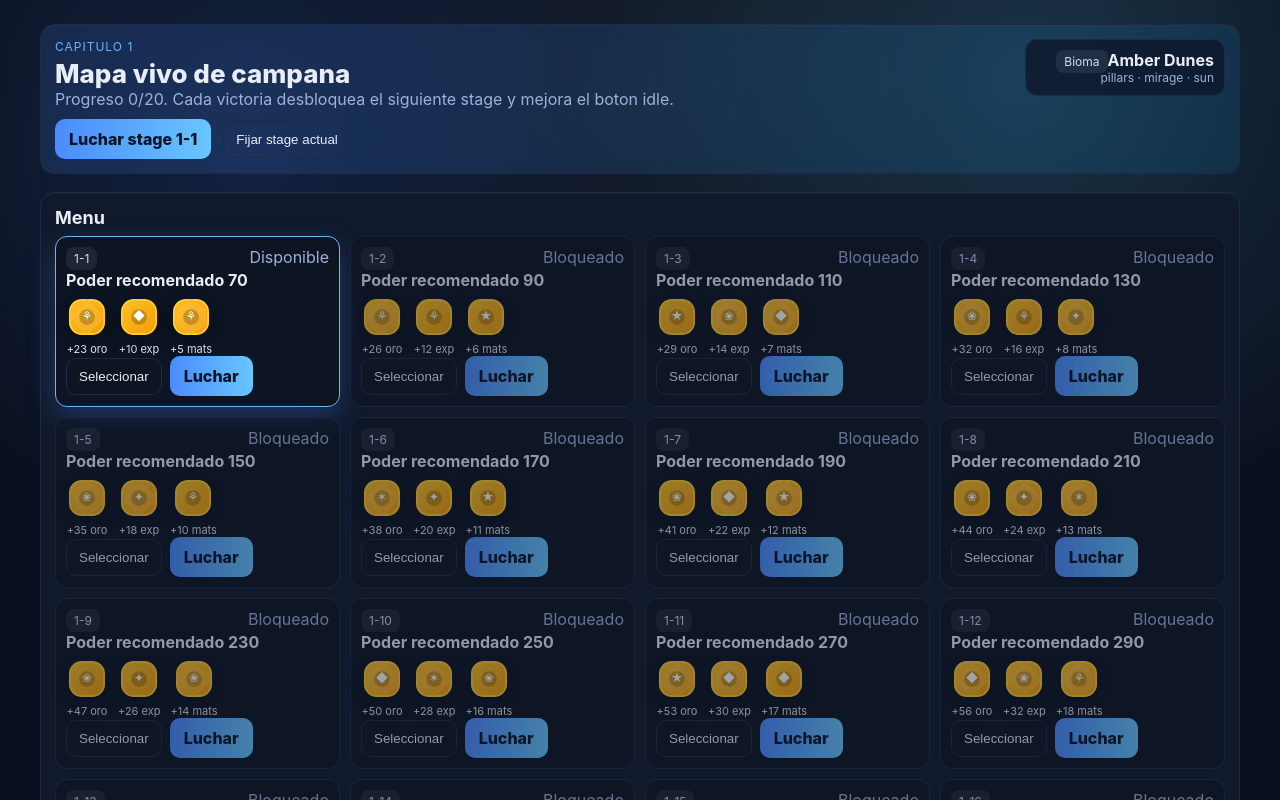
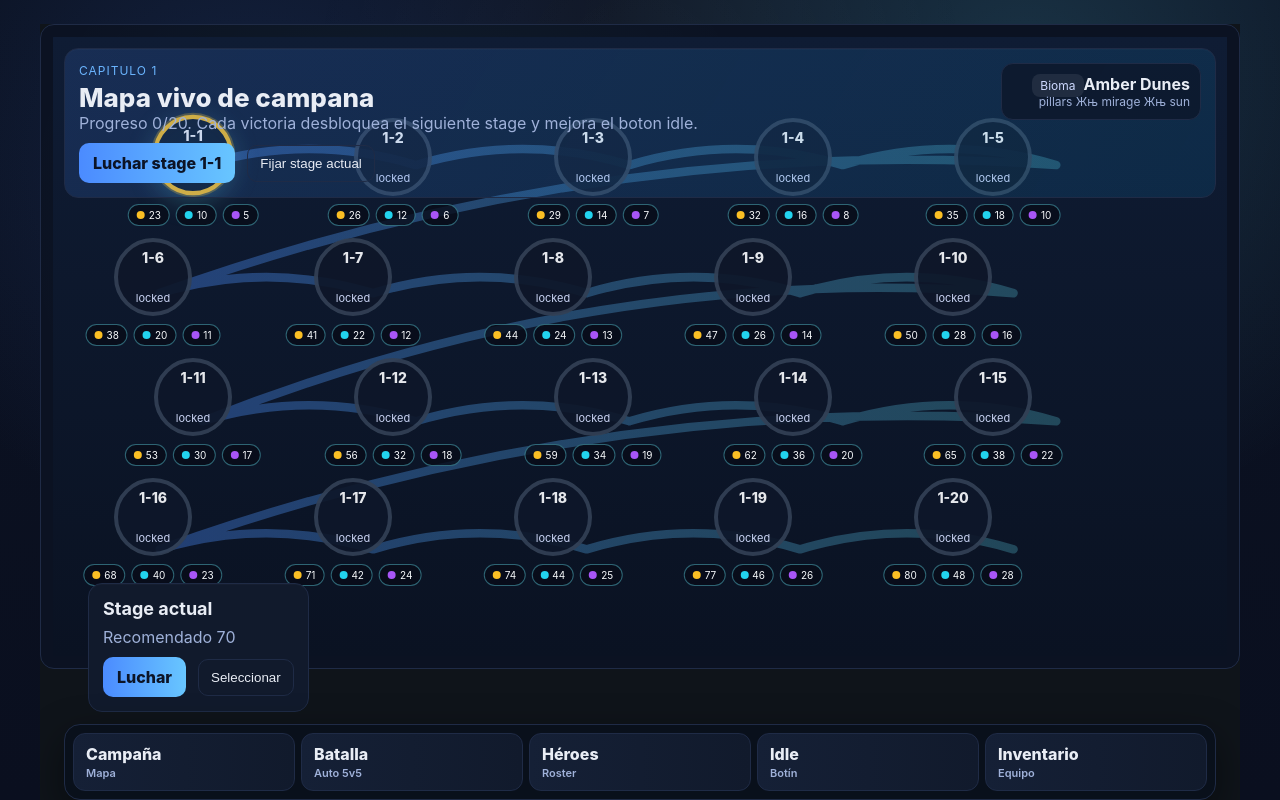
Before and after one commit to AlbaGG95/ai-studio, a Next.js app in the folder apps/web/: page /afk in a window 1280 px wide. Built offline with nearby package versions, Linux system fonts and the light colour scheme.

Commit message:
feat(ui): make afk home a full-screen world hub using GameScreenShell

```diff
--- a/apps/web/src/app/afk/afk.module.css
+++ b/apps/web/src/app/afk/afk.module.css
@@ -112,6 +112,26 @@
   right: var(--pad);
   z-index: 2;
   pointer-events: auto;
+}
+
+.homeShell .gameMain {
+  overflow: hidden;
+  padding: 0;
+}
+
+.homeBg {
+  width: 100%;
+  height: 100%;
+}
+
+.homeOverlay {
+  position: absolute;
+  bottom: max(var(--pad), env(safe-area-inset-bottom, 0px));
+  left: var(--pad);
+  right: var(--pad);
+  display: flex;
+  justify-content: flex-start;
+  z-index: 3;
 }
 
 .topHud {
--- a/apps/web/src/app/afk/page.tsx
+++ b/apps/web/src/app/afk/page.tsx
@@ -5,9 +5,9 @@ import { useRouter } from "next/navigation";
 import styles from "./afk.module.css";
 import { useAfk } from "@/lib/afkStore";
 import { CampaignMap } from "./components/CampaignMap";
-import { ProceduralIcon } from "./components/ProceduralIcon";
-import { biomeForStage, generateIcon } from "@/lib/afkProcedural";
+import { biomeForStage } from "@/lib/afkProcedural";
 import { buildCampaignViewModel } from "@/game/campaign/campaignViewModel";
+import { GameScreenShell } from "./components/GameScreenShell";
 
 function format(num: number | undefined) {
   if (num === undefined) return "0";
@@ -22,9 +22,9 @@ export default function CampaignPage() {
 
   if (loading || !state || !campaign) {
     return (
-      <div className={styles.card}>
-        <p className={styles.muted}>Cargando campana...</p>
-      </div>
+      <GameScreenShell className={`${styles.homeShell} ${styles.page}`}>
+        <div className={styles.homeBg} />
+      </GameScreenShell>
     );
   }
 
@@ -38,8 +38,22 @@ export default function CampaignPage() {
   const biome = biomeForStage(nextStage);
 
   return (
-    <div className={styles.homeStack}>
-      <div className={`${styles.card} ${styles.heroBanner}`}>
+    <GameScreenShell
+      className={`${styles.homeShell} ${styles.page}`}
+      background={
+        <div className={styles.homeBg}>
+          <CampaignMap
+            stages={stages}
+            currentId={currentId}
+            unlocked={unlocked}
+            completed={completed}
+            onSelect={() => {}}
+            onBattle={() => {}}
+          />
+        </div>
+      }
+      topHud={
+        <div className={`${styles.card} ${styles.heroBanner}`} style={{ margin: 0 }}>
           <div>
             <p className={styles.kicker}>Capitulo {stages[0].chapter}</p>
             <h1 className={styles.title}>Mapa vivo de campana</h1>
@@ -58,70 +72,49 @@ export default function CampaignPage() {
           <div className={styles.biomeBadge}>
             <span className={styles.tag}>Bioma</span>
             <strong>{biome.name}</strong>
-          <p className={styles.mutedSmall}>{biome.props.join(" · ")}</p>
+            <p className={styles.mutedSmall}>{biome.props.join(" Жњ ")}</p>
           </div>
         </div>
-
-      <div className={`${styles.card} ${styles.fullWidth}`}>
-        <p className={styles.sectionTitle}>Menu</p>
-        <div className={styles.stageTimeline}>
-          {stages.map((stage) => {
-            const stageState = stageStateMap.get(stage.id) ?? "locked";
-            const isUnlocked = stageState !== "locked";
-            const isCompleted = stageState === "completed";
-            const isCurrent = stage.id === currentId;
-            const status = isCompleted ? "Completado" : isUnlocked ? "Disponible" : "Bloqueado";
-            return (
-              <div
-                key={stage.id}
-                className={`${styles.stageChip} ${isCurrent ? styles.currentStage : ""} ${!isUnlocked ? styles.locked : ""}`}
+      }
+      bottomNav={
+        <nav className={styles.bottomNav}>
+          <Link href="/afk/map" className={styles.navButton}>
+            <span className={styles.navLabel}>Campaña</span>
+            <span className={styles.navHint}>Mapa</span>
+          </Link>
+          <Link href="/afk/battle" className={styles.navButton}>
+            <span className={styles.navLabel}>Batalla</span>
+            <span className={styles.navHint}>Auto 5v5</span>
+          </Link>
+          <Link href="/afk/heroes" className={styles.navButton}>
+            <span className={styles.navLabel}>Héroes</span>
+            <span className={styles.navHint}>Roster</span>
+          </Link>
+          <Link href="/afk/idle" className={styles.navButton}>
+            <span className={styles.navLabel}>Idle</span>
+            <span className={styles.navHint}>Botín</span>
+          </Link>
+          <Link href="/afk/inventory" className={styles.navButton}>
+            <span className={styles.navLabel}>Inventario</span>
+            <span className={styles.navHint}>Equipo</span>
+          </Link>
+        </nav>
+      }
     >
-                <div className={styles.row}>
-                  <span className={styles.tag}>{stage.id}</span>
-                  <span className={styles.muted}>{status}</span>
-                </div>
-                <p className={styles.cardTitle}>Poder recomendado {format(stage.recommendedPower)}</p>
-                <div className={styles.rewardIcons}>
-                  <ProceduralIcon icon={generateIcon(`${stage.id}-gold`)} label={`+${format(stage.reward.gold)} oro`} />
-                  <ProceduralIcon icon={generateIcon(`${stage.id}-exp`)} label={`+${format(stage.reward.exp)} exp`} />
-                  <ProceduralIcon icon={generateIcon(`${stage.id}-mat`)} label={`+${format(stage.reward.materials)} mats`} />
-                </div>
-                <div className={styles.actions}>
-                  <button className={styles.buttonGhost} disabled={!isUnlocked} onClick={() => isUnlocked && setCurrentStage(stage.id)}>
+      <div className={styles.homeOverlay}>
+        <div className={styles.card} style={{ maxWidth: 400 }}>
+          <p className={styles.sectionTitle}>Stage actual</p>
+          <p className={styles.muted}>Recomendado {format(nextStage.recommendedPower)}</p>
+          <div className={styles.actions} style={{ marginTop: 10, gap: 12 }}>
+            <Link className={styles.buttonPrimary} href={`/afk/battle?stageId=${nextStage.id}`}>
+              Luchar
+            </Link>
+            <button className={styles.buttonGhost} onClick={() => setCurrentStage(nextStage.id)}>
               Seleccionar
             </button>
-                  <Link
-                    href={`/afk/battle?stageId=${stage.id}`}
-                    className={`${styles.buttonPrimary} ${!isUnlocked ? styles.disabled : ""}`}
-                    aria-disabled={!isUnlocked}
-                  >
-                    Luchar
-                  </Link>
           </div>
         </div>
-            );
-          })}
       </div>
-      </div>
-
-      <div className={`${styles.card} ${styles.fullWidth}`}>
-        <p className={styles.sectionTitle}>World map</p>
-        <CampaignMap
-          stages={stages}
-          currentId={currentId}
-          unlocked={unlocked}
-          completed={completed}
-          onSelect={(id) => {
-            if (!unlocked.has(id)) return;
-            setCurrentStage(id);
-          }}
-          onBattle={(id) => {
-            if (!unlocked.has(id)) return;
-            setCurrentStage(id);
-            router.push(`/afk/battle?stageId=${id}`);
-          }}
-        />
-      </div>
-    </div>
+    </GameScreenShell>
   );
 }
```
Lines whose indentation alone changed are shown as unchanged.
